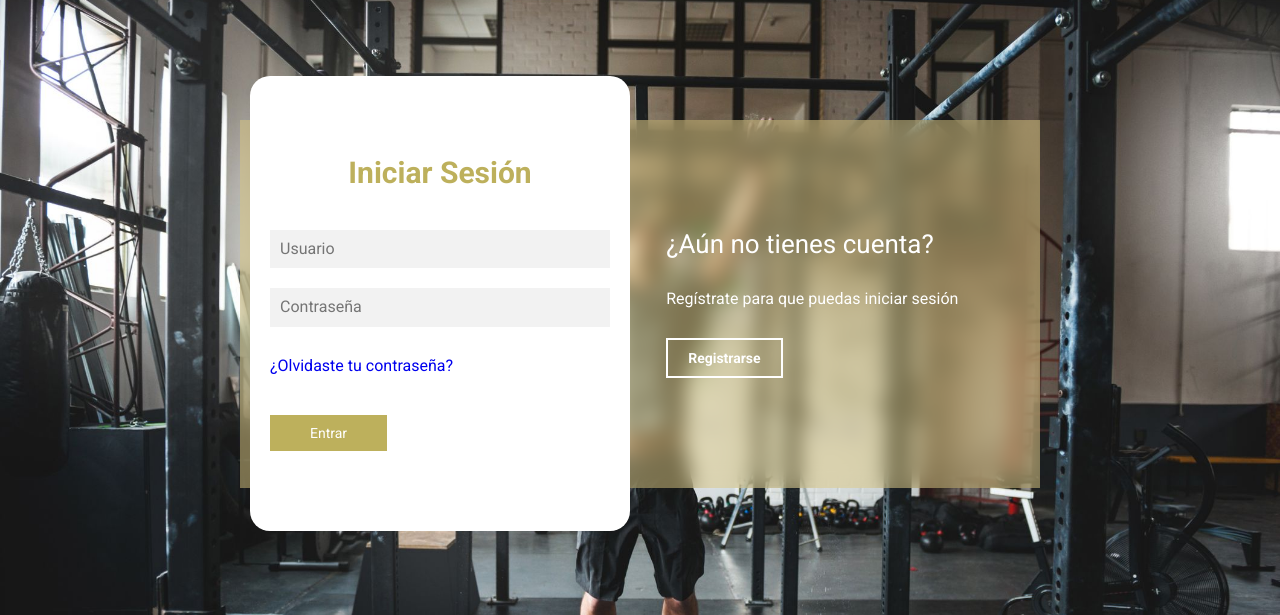
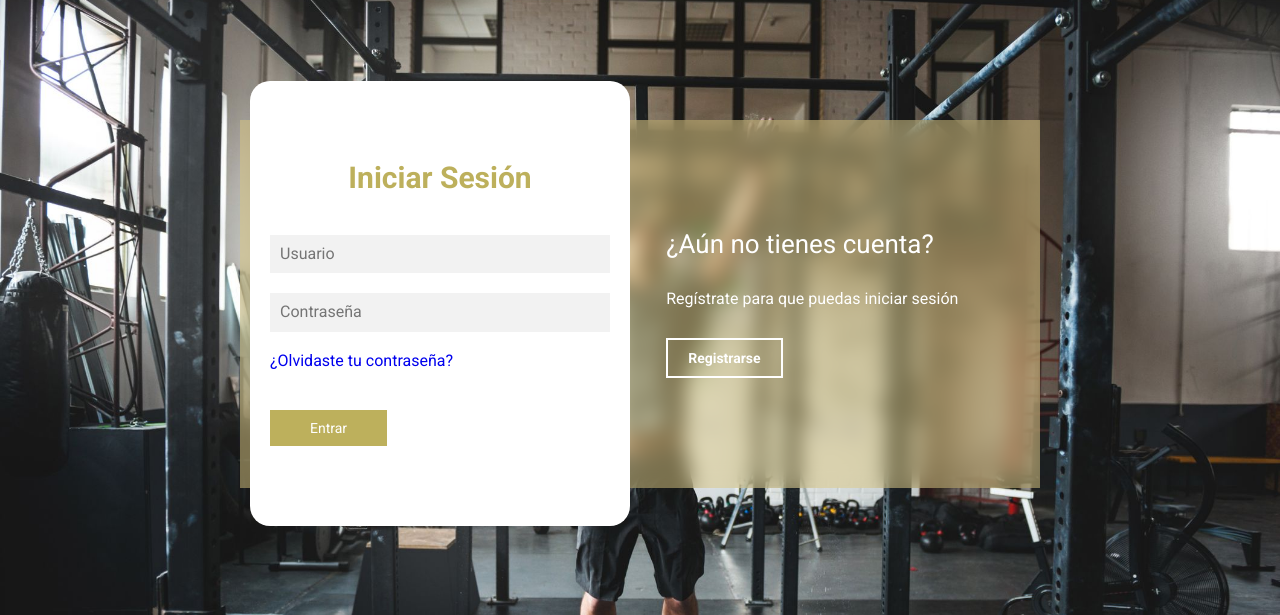
Before and after one commit to JSAcevedos/calistopia-backend, a Django app: page /login/ in a window 1280 px wide. Shown: the top 615 px of the page. Run offline with Django 4.2, Linux system fonts and the light colour scheme.

Commit message:
Solved login style issues

```diff
--- a/static/assets/css/style.css
+++ b/static/assets/css/style.css
@@ -132,7 +132,7 @@ main{
 
 .forgot-link {
     display: block;
-    margin-top: 30px;
+    padding-top: 20px;
 }
 
 /**PARA CAMBIAR DE UN FORMULARIO A OTRO**/
```
